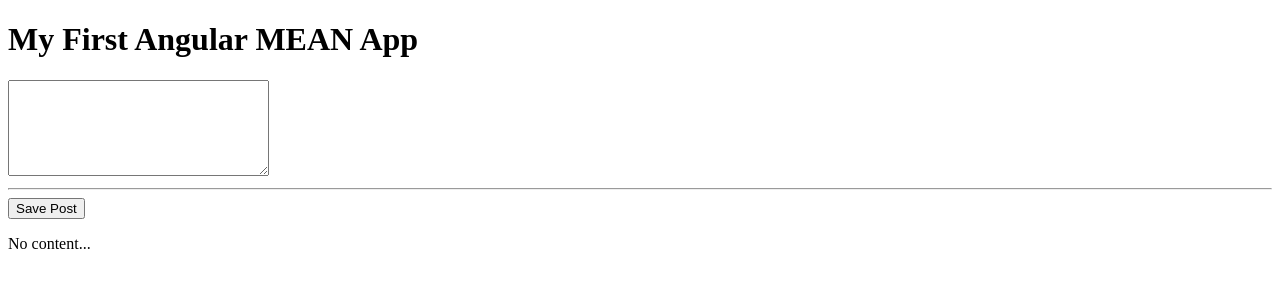
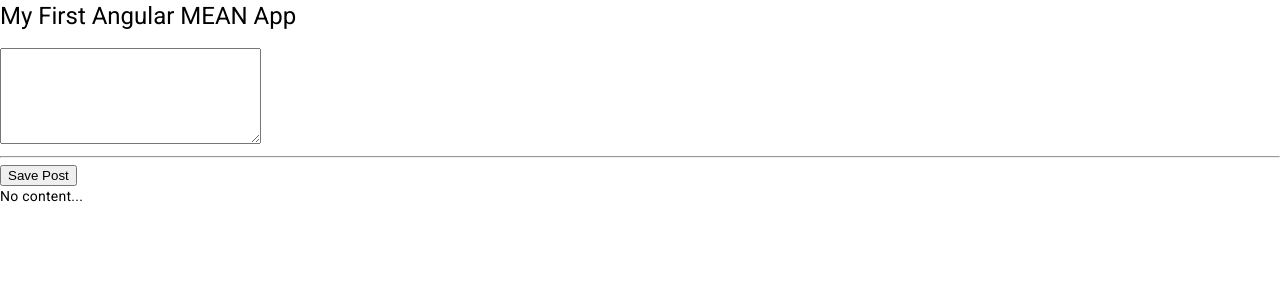
Before and after one commit to essjay05/100DaysOfCode2023_mean-course-starter, an Angular app: page / in a window 1280 px wide. Shown: the top 300 px of the page. Built offline with nearby package versions, Linux system fonts and the light colour scheme.

Commit message:
Installed angular material.

```diff
--- a/angular.json
+++ b/angular.json
@@ -25,6 +25,7 @@
               "src/assets"
             ],
             "styles": [
+              "@angular/material/prebuilt-themes/indigo-pink.css",
               "src/styles.css"
             ],
             "scripts": []
@@ -87,6 +88,7 @@
               "src/assets"
             ],
             "styles": [
+              "@angular/material/prebuilt-themes/indigo-pink.css",
               "src/styles.css"
             ],
             "scripts": []
--- a/package.json
+++ b/package.json
@@ -11,10 +11,12 @@
   "private": true,
   "dependencies": {
     "@angular/animations": "^15.1.0",
+    "@angular/cdk": "^15.1.5",
     "@angular/common": "^15.1.0",
     "@angular/compiler": "^15.1.0",
     "@angular/core": "^15.1.0",
     "@angular/forms": "^15.1.0",
+    "@angular/material": "^15.1.5",
     "@angular/platform-browser": "^15.1.0",
     "@angular/platform-browser-dynamic": "^15.1.0",
     "@angular/router": "^15.1.0",
--- a/src/app/app.module.ts
+++ b/src/app/app.module.ts
@@ -5,6 +5,7 @@
 import { AppComponent } from './app.component';
 
 import { PostCreateComponent } from './posts/post-create/post-create.component';
+import { BrowserAnimationsModule } from '@angular/platform-browser/animations';
 
 @NgModule({
   declarations: [
@@ -13,7 +14,8 @@
   ],
   imports: [
     BrowserModule,
-    FormsModule
+    FormsModule,
+    BrowserAnimationsModule
   ],
   providers: [],
   bootstrap: [AppComponent]
--- a/src/index.html
+++ b/src/index.html
@@ -6,8 +6,11 @@
   <base href="/">
   <meta name="viewport" content="width=device-width, initial-scale=1">
   <link rel="icon" type="image/x-icon" href="favicon.ico">
+  <link rel="preconnect" href="https://fonts.gstatic.com">
+  <link href="https://fonts.googleapis.com/css2?family=Roboto:wght@300;400;500&display=swap" rel="stylesheet">
+  <link href="https://fonts.googleapis.com/icon?family=Material+Icons" rel="stylesheet">
 </head>
-<body>
+<body class="mat-typography">
   <app-root></app-root>
 </body>
 </html>
--- a/src/styles.css
+++ b/src/styles.css
@@ -1 +1,4 @@
 /* You can add global styles to this file, and also import other style files */
+
+html, body { height: 100%; }
+body { margin: 0; font-family: Roboto, "Helvetica Neue", sans-serif; }
```
Also changed, not shown: 1 other file (tests, documents, lock files or other folders).
